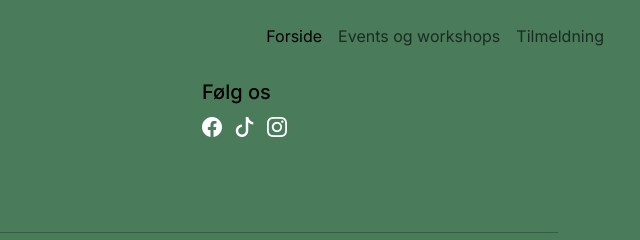
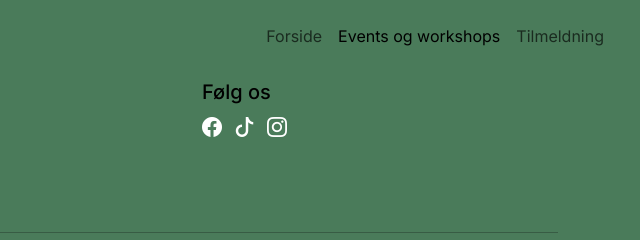
Before and after one commit to Teresath/Eksamen, a website: page Events.html in a window 1280 px wide. Shown: the top 240 px of the page, 640-1280 px from the left. Drawn offline with nearby package versions, Linux system fonts and the light colour scheme; files that its build step writes are made by us from their sources.

Commit message:
navbar links gjort aktive

```diff
--- a/Events.html
+++ b/Events.html
@@ -38,10 +38,10 @@
         <div class="collapse navbar-collapse ms-auto" id="navbarNav">
             <ul class="navbar-nav ms-auto">
                 <li class="nav-item">
-                    <a class="nav-link active" aria-current="page" href="index.html">Forside</a>
+                    <a class="nav-link" href="index.html">Forside</a>
                 </li>
                 <li class="nav-item">
-                    <a class="nav-link" href="Events.html">Events og workshops</a>
+                    <a class="nav-link active" aria-current="page" href="Events.html">Events og workshops</a>
                 </li>
                 <li class="nav-item">
                     <a class="nav-link" href="Tilmeld.html">Tilmeldning</a>
--- a/css/styles.scss
+++ b/css/styles.scss
@@ -70,6 +70,7 @@ section {
 }
 
 
+
 .contact-form {
   minimum-width: 992px;
   margin: 0 auto;
```
Also changed, not shown: Tilmeld.html (+2 -2 lines).
